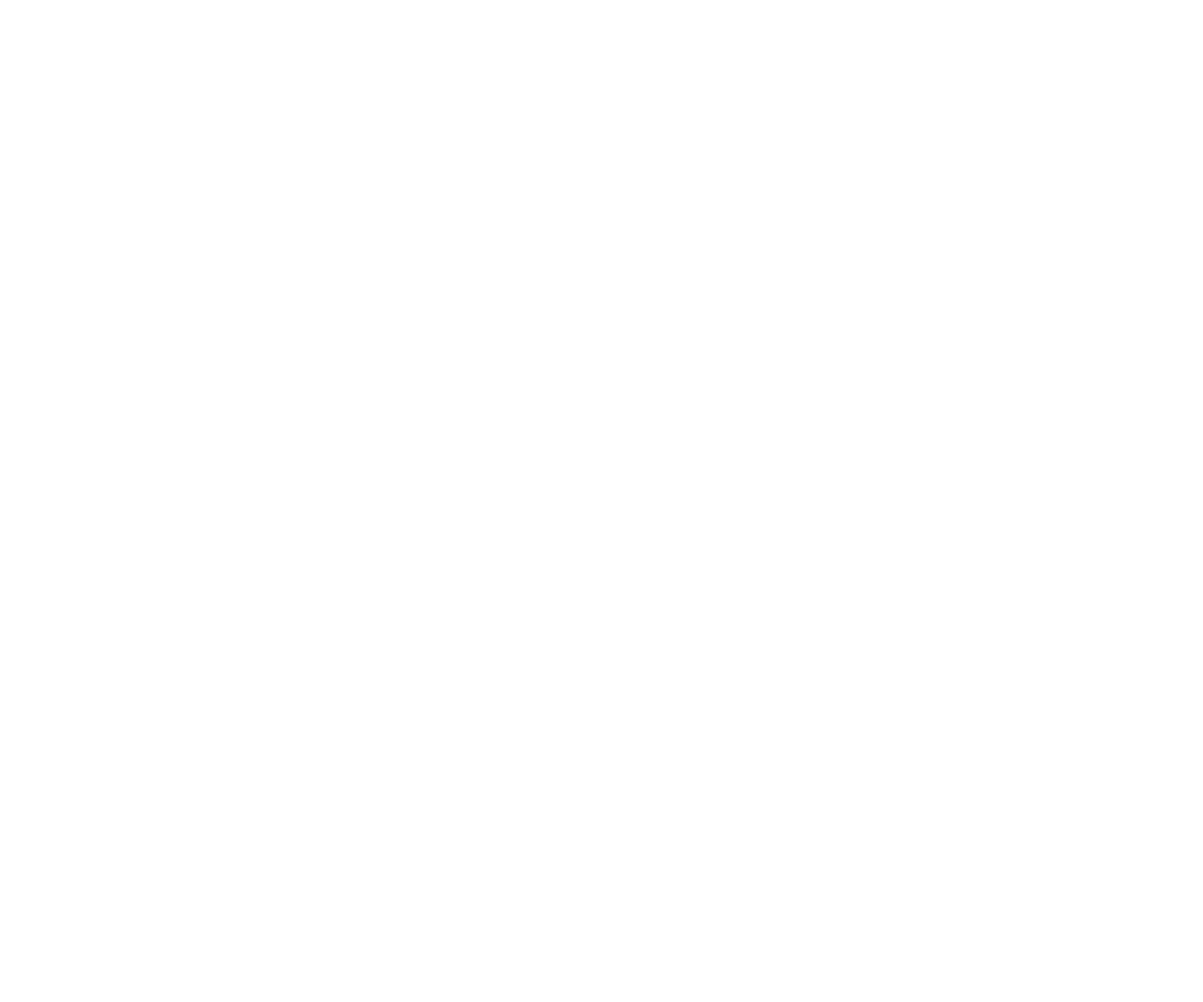
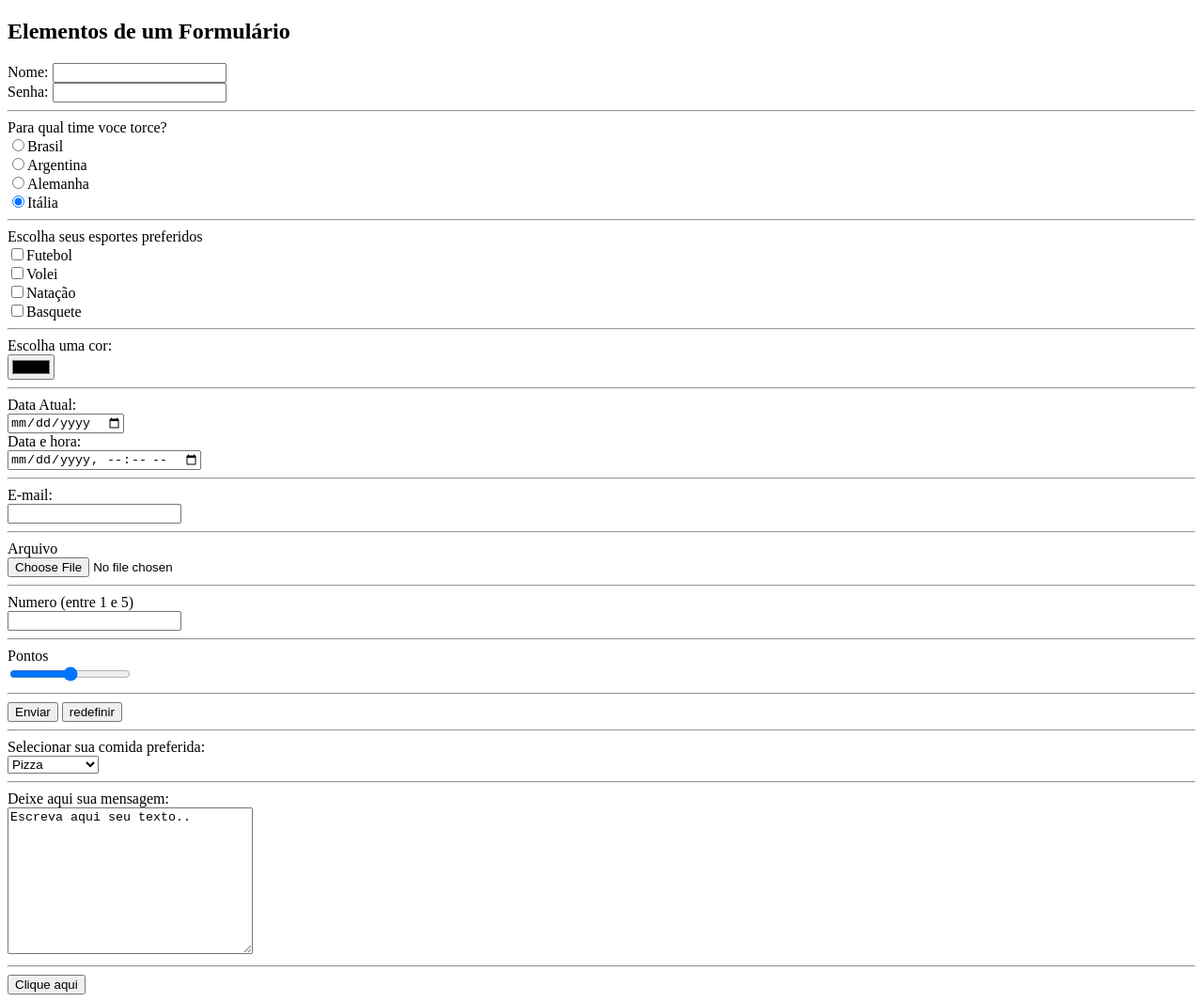
Before and after one commit to JuliaAmara/curso-web-, a plain HTML site: page Unit03/index.html in a window 1280 px wide. Shown: the whole page at 94% size. Before the commit the page ends 800 px from the top, so only its background shows below. Drawn offline with Linux system fonts and the light colour scheme.

Commit message:
estudando formularios

```diff
--- a/Unit03/index.html
+++ b/Unit03/index.html
@@ -6,7 +6,93 @@
     <title>Unit03-Formularios</title>
 </head>
 <body>
+<h2>Elementos de um Formulário</h2>
 
+<form action="" method="GET">
+    Nome: <input type="text" name="nome" /><br/>
+    Senha: <input type="password" name="senha"><br/>
+    <hr/>
+
+    Para qual time voce torce?<br/>
+
+    <input type="radio" name="time" value="Brasil"/>Brasil<br/>
+    <input type="radio" name="time" value="Argentina"/>Argentina<br/>
+    <input type="radio" name="time" value="Alemanha"/>Alemanha<br/>
+    <input type="radio" name="time" value="Itália"checked/>Itália<br/>
+    <hr/>
+
+    Escolha seus esportes preferidos<br/>
+    <input type="checkbox" name="esporte 1" value="Futebol"/>Futebol <br/>
+    <input type="checkbox" name="esporte 2" value="Volei"/>Volei<br/>
+    <input type="checkbox" name="esporte 3" value="Natação"/>Natação <br/>
+    <input type="checkbox" name="esporte 4" value="Basquete"/>Basquete <br/>
+     <hr/>
+
+     Escolha uma cor:<br/>
+     <input type="color" name="cor"/><br/>
+     <hr/>
+     Data Atual: <br/>
+     <input type="date" name="data"><br/>
+
+     Data e hora:<br/>
+     <input type="datetime-local" name="data1"><br/>
+
+     <hr/>
+
+     E-mail:<br/>
+     <input type="email" name="email"/> <br/>
+     <hr/>
+
+     Arquivo<br/>
+     <input type="file" name="arquivo"/><br/>
+
+     <hr/>
+
+     Numero (entre 1 e 5) <br/>
+     <input type="number" name="quantidade"/><br/>
+
+     <hr/>
+
+     Pontos <br/>
+
+     <input type="range" name="pontos " min="0" max="10"/><br/>
+
+     <hr/>
+     <input type="submit" value="Enviar"/>
+     <input type="reset" value="redefinir"/><br/>
+     <hr/>
+
+     Selecionar sua comida preferida: <br/>
+     <select name="comidas">
+      <option value="Pizza"> Pizza</option>
+      <option value="Sorvete"> Sorvete</option>
+      <option value="Hamburguer"> Hamburguer</option>
+      <option value="Salada"> Pizza</option>
+      <option value="Lasanha"> Pizza</option>
+
+     </select>
+     <hr/>
+
+     Deixe aqui sua mensagem: <br/>
+     <textarea  name="mensagem" rows="10" cols="30">Escreva aqui seu texto..</textarea>
+     <hr/>
+
+     <button type="button" onclick="alert('Olá mundo')">Clique aqui</button>
+
+
+
+
+
+
+
+
+
+
+
+
+
+
+</form>
 
 
 </body>
```
